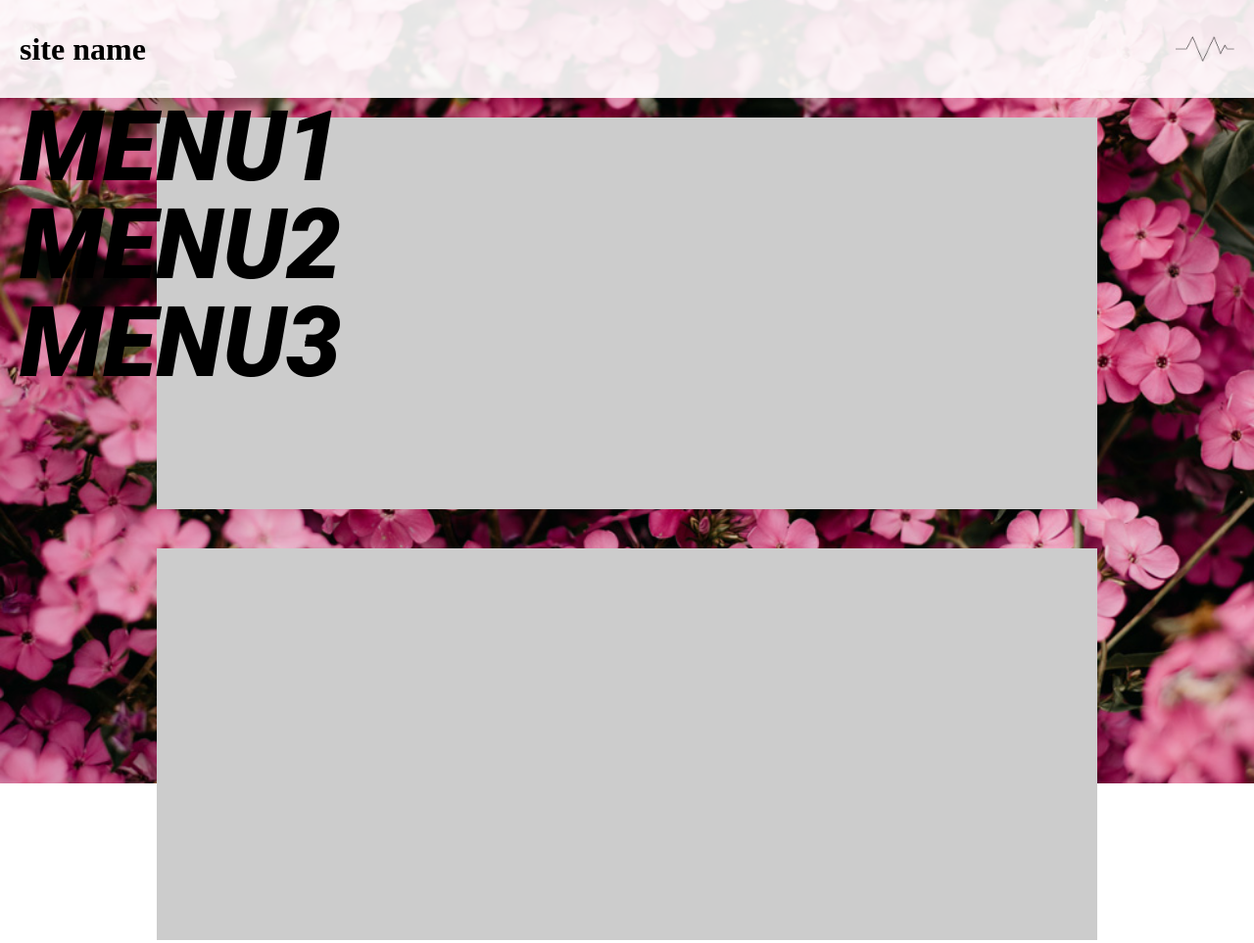
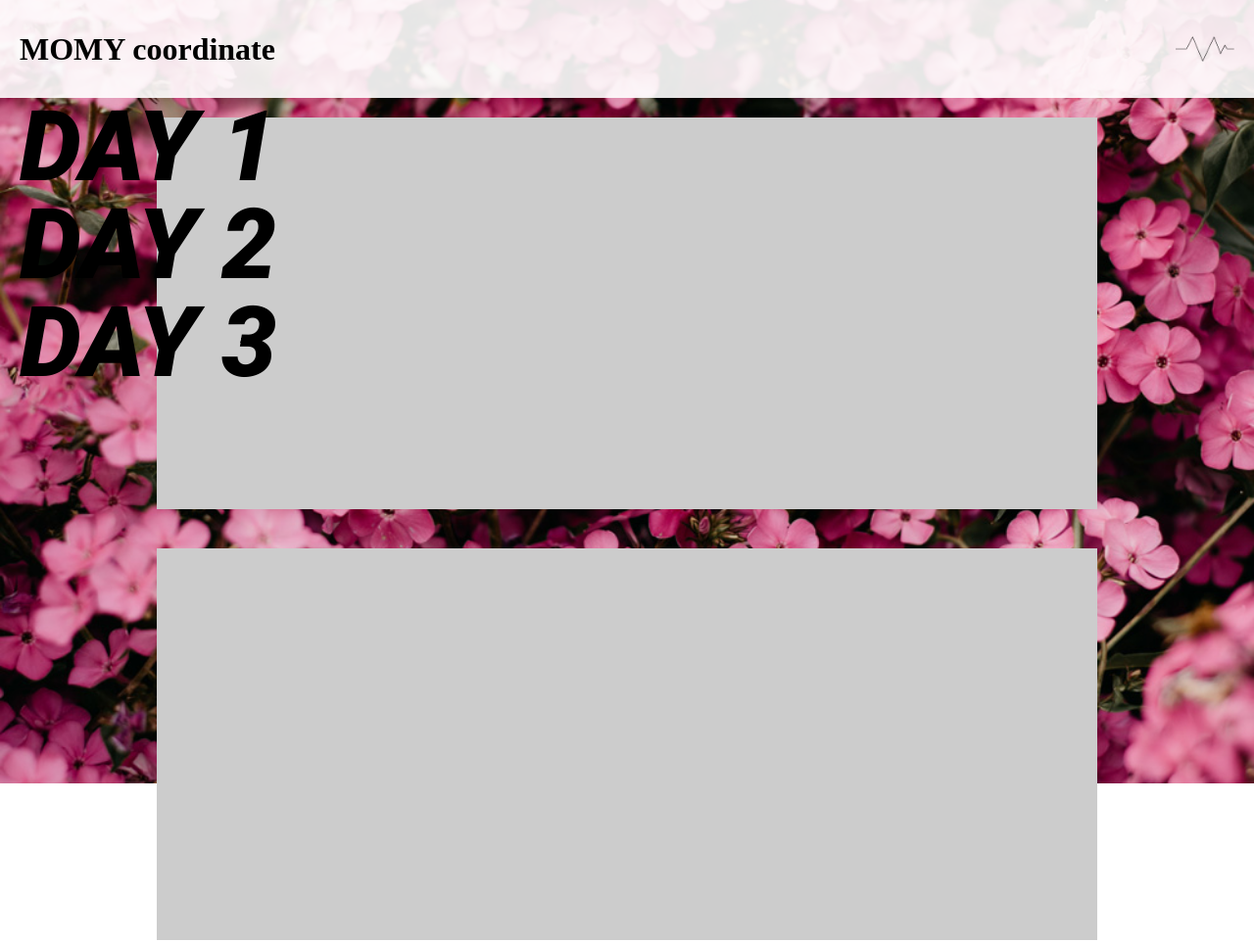
Before and after one commit to KUAD-XtechDesign/js-various2022-momyyyyyy, a plain HTML site: page sample/sample02.html in a window 1280 px wide. Shown: the top 963 px of the page at 98% size. Drawn offline with nearby package versions, Linux system fonts and the light colour scheme; some packages are replaced by stand-ins of ours.

Commit message:
Update sample02.html

```diff
--- a/sample/sample02.html
+++ b/sample/sample02.html
@@ -17,7 +17,7 @@
     <div class="wrapper">
 
       <header>
-        <h1>site name</h1>
+        <h1>MOMY coordinate</CODE></s></h1>
         <div id="wave"></div>
         <div id="line"></div>
       </header>
@@ -29,9 +29,9 @@
       </div>
 
       <ul id="menu">
-        <li id="btn01">MENU1</li>
-        <li id="btn02">MENU2</li>
-        <li id="btn03">MENU3</li>
+        <li id="btn01">DAY 1</li>
+        <li id="btn02">DAY 2</li>
+        <li id="btn03">DAY 3</li>
       </ul>
 
       <div id="content">
```
